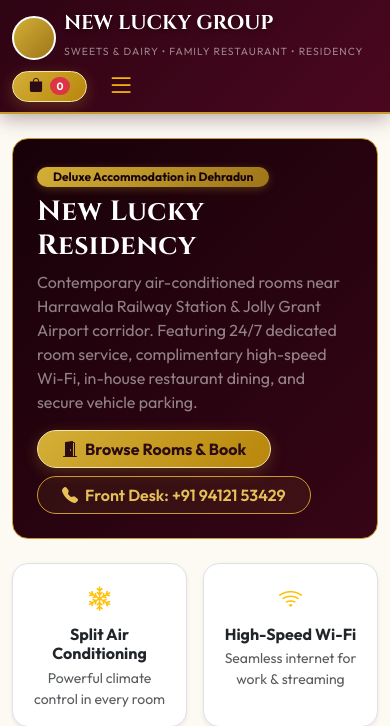
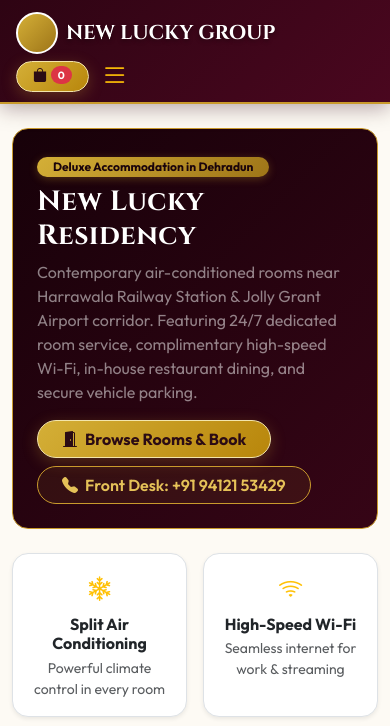
Before and after one commit to kainturarobin-alt/new-lucky-sweets, a Flask app: page /hotel in a window 390 px wide. Shown: the top 726 px of the page. Run offline with Flask 3, Linux system fonts and the light colour scheme; some libraries are stand-ins or nearby versions.

Commit message:
Fix navbar double-line text wrapping for desktop and mobile responsiveness

```diff
--- a/app/static/css/royal-theme.css
+++ b/app/static/css/royal-theme.css
@@ -41,6 +41,8 @@ h1, h2, h3, h4, .royal-heading {
     background: linear-gradient(135deg, var(--royal-maroon-dark) 0%, var(--royal-maroon) 100%);
     border-bottom: 2px solid var(--royal-gold);
     box-shadow: 0 4px 20px rgba(46, 4, 19, 0.35);
+    padding-top: 0.5rem;
+    padding-bottom: 0.5rem;
 }
 
 .royal-brand-title {
@@ -48,24 +50,72 @@ h1, h2, h3, h4, .royal-heading {
     font-weight: 700;
     color: #ffffff !important;
     text-shadow: 0 2px 4px rgba(0, 0, 0, 0.4);
+    white-space: nowrap !important;
 }
 
 .royal-brand-gold {
     color: var(--royal-gold-light) !important;
 }
 
+.royal-navbar .navbar-nav {
+    flex-wrap: nowrap !important;
+}
+
 .royal-nav-link {
     color: #f7f1e5 !important;
     font-weight: 500;
-    font-size: 0.95rem;
-    padding: 0.5rem 0.85rem !important;
+    font-size: 0.92rem;
+    padding: 0.45rem 0.75rem !important;
     transition: all 0.2s ease;
     border-radius: 8px;
+    white-space: nowrap !important;
+    display: inline-flex !important;
+    align-items: center;
+    gap: 0.35rem;
 }
 
 .royal-nav-link:hover, .royal-nav-link.active {
     color: var(--royal-gold-light) !important;
-    background: rgba(201, 154, 44, 0.15);
+    background: rgba(201, 154, 44, 0.18);
+}
+
+.btn-royal-gold {
+    white-space: nowrap !important;
+}
+
+/* Mobile & Tablet Navbar Dropdown (< 1200px) */
+@media (max-width: 1199.98px) {
+    .royal-navbar .navbar-collapse {
+        background: #360516;
+        border: 1px solid var(--royal-gold);
+        border-radius: 16px;
+        padding: 0.75rem;
+        margin-top: 0.75rem;
+        box-shadow: 0 12px 35px rgba(0, 0, 0, 0.5);
+    }
+
+    .royal-navbar .navbar-nav {
+        flex-direction: column !important;
+        gap: 0.35rem !important;
+    }
+
+    .royal-navbar .navbar-nav .nav-item {
+        width: 100%;
+    }
+
+    .royal-nav-link {
+        width: 100%;
+        display: flex !important;
+        align-items: center;
+        padding: 0.75rem 1rem !important;
+        font-size: 1rem;
+        border-bottom: 1px solid rgba(201, 154, 44, 0.12);
+        border-radius: 10px;
+    }
+
+    .royal-navbar .navbar-nav .nav-item:last-child .royal-nav-link {
+        border-bottom: none;
+    }
 }
 
 /* Royal Hero Banner */
--- a/app/templates/base.html
+++ b/app/templates/base.html
@@ -11,19 +11,19 @@
     <!-- Bootstrap Icons -->
     <link rel="stylesheet" href="https://cdn.jsdelivr.net/npm/bootstrap-icons@1.11.3/font/bootstrap-icons.min.css">
     <!-- Royal Theme CSS -->
-    <link rel="stylesheet" href="{{ url_for('static', filename='css/royal-theme.css') }}">
+    <link rel="stylesheet" href="{{ url_for('static', filename='css/royal-theme.css') }}?v=2.2">
     {% block extra_head %}{% endblock %}
 </head>
 <body>
 
     <!-- Top Announcement & Contact Bar -->
     <div class="py-1 px-3 d-none d-md-block" style="background: #2e0413; color: #e5c158; font-size: 0.85rem; border-bottom: 1px solid rgba(201,154,44,0.3);">
-        <div class="container d-flex justify-content-between align-items-center">
-            <div>
+        <div class="container-fluid px-3 px-xl-5 d-flex justify-content-between align-items-center">
+            <div class="text-nowrap">
                 <span><i class="bi bi-geo-alt-fill me-1 text-danger"></i> Miyawala Chowk, Raipur Road, Dehradun</span>
                 <span class="ms-3"><i class="bi bi-clock-fill me-1 text-warning"></i> Open Daily: 7:00 AM – 10:00 PM</span>
             </div>
-            <div class="d-flex align-items-center gap-3">
+            <div class="d-flex align-items-center gap-3 text-nowrap">
                 <a href="tel:+919412153429" class="text-decoration-none text-light">
                     <i class="bi bi-telephone-fill me-1 text-warning"></i> +91 94121 53429
                 </a>
@@ -40,64 +40,64 @@
     </div>
 
     <!-- Main Royal Navbar (Focused Exclusively on Visitors) -->
-    <nav class="navbar navbar-expand-lg royal-navbar sticky-top">
-        <div class="container">
-            <a class="navbar-brand d-flex align-items-center gap-2" href="{{ url_for('public_bp.index') }}">
-                <div class="d-flex align-items-center justify-content-center rounded-circle" style="width: 44px; height: 44px; background: linear-gradient(135deg, #d4af37, #9e7518); border: 2px solid #ffffff;">
+    <nav class="navbar navbar-expand-xl royal-navbar sticky-top">
+        <div class="container-fluid px-3 px-xl-5">
+            <a class="navbar-brand d-flex align-items-center gap-2 py-1 text-nowrap" href="{{ url_for('public_bp.index') }}">
+                <div class="d-flex align-items-center justify-content-center rounded-circle flex-shrink-0" style="width: 42px; height: 42px; background: linear-gradient(135deg, #d4af37, #9e7518); border: 2px solid #ffffff;">
                     <i class="bi bi-crown-fill text-dark fs-5"></i>
                 </div>
-                <div>
-                    <span class="royal-brand-title d-block fs-5 lh-1">NEW LUCKY GROUP</span>
-                    <small class="text-white-50" style="font-size: 0.65rem; letter-spacing: 1px;">SWEETS & DAIRY • FAMILY RESTAURANT • RESIDENCY</small>
+                <div class="lh-1">
+                    <span class="royal-brand-title d-block fs-5">NEW LUCKY GROUP</span>
+                    <small class="text-white-50 d-none d-sm-block" style="font-size: 0.62rem; letter-spacing: 0.8px;">SWEETS & DAIRY • RESTAURANT • RESIDENCY</small>
                 </div>
             </a>
 
             <!-- Mobile Action Buttons -->
-            <div class="d-flex align-items-center gap-2 d-lg-none">
-                <button class="btn btn-sm btn-royal-gold px-3 rounded-pill" type="button" data-bs-toggle="offcanvas" data-bs-target="#cartOffcanvas">
-                    <i class="bi bi-bag-fill me-1"></i>
+            <div class="d-flex align-items-center gap-2 d-xl-none">
+                <button class="btn btn-sm btn-royal-gold px-3 rounded-pill d-inline-flex align-items-center gap-1 text-nowrap" type="button" data-bs-toggle="offcanvas" data-bs-target="#cartOffcanvas">
+                    <i class="bi bi-bag-fill"></i>
                     <span class="cart-count-badge badge bg-danger rounded-pill">0</span>
                 </button>
-                <button class="navbar-toggler border-0 text-white" type="button" data-bs-toggle="collapse" data-bs-target="#royalNav">
+                <button class="navbar-toggler border-0 text-white p-1" type="button" data-bs-toggle="collapse" data-bs-target="#royalNav">
                     <i class="bi bi-list fs-1 text-warning"></i>
                 </button>
             </div>
 
             <div class="collapse navbar-collapse justify-content-center" id="royalNav">
-                <ul class="navbar-nav mb-2 mb-lg-0 gap-1 gap-lg-2">
+                <ul class="navbar-nav mb-2 mb-xl-0 gap-1 gap-xl-2 align-items-xl-center">
                     <li class="nav-item">
-                        <a class="nav-link royal-nav-link" href="{{ url_for('public_bp.index') }}">
-                            <i class="bi bi-house-door me-1"></i> Home
+                        <a class="nav-link royal-nav-link text-nowrap {% if request.path == '/' %}active{% endif %}" href="{{ url_for('public_bp.index') }}">
+                            <i class="bi bi-house-door me-1"></i><span>Home</span>
                         </a>
                     </li>
                     <li class="nav-item">
-                        <a class="nav-link royal-nav-link" href="{{ url_for('public_bp.products') }}">
-                            <i class="bi bi-basket2-fill text-warning me-1"></i> Products (Sweets & Dairy)
+                        <a class="nav-link royal-nav-link text-nowrap {% if request.path == '/products' %}active{% endif %}" href="{{ url_for('public_bp.products') }}">
+                            <i class="bi bi-basket2-fill text-warning me-1"></i><span>Sweets & Dairy</span>
                         </a>
                     </li>
                     <li class="nav-item">
-                        <a class="nav-link royal-nav-link" href="{{ url_for('public_bp.restaurant') }}">
-                            <i class="bi bi-egg-fried text-warning me-1"></i> Family Restaurant
+                        <a class="nav-link royal-nav-link text-nowrap {% if request.path == '/restaurant' %}active{% endif %}" href="{{ url_for('public_bp.restaurant') }}">
+                            <i class="bi bi-egg-fried text-warning me-1"></i><span>Family Restaurant</span>
                         </a>
                     </li>
                     <li class="nav-item">
-                        <a class="nav-link royal-nav-link" href="{{ url_for('public_bp.hotel') }}">
-                            <i class="bi bi-building text-warning me-1"></i> Hotel Residency
+                        <a class="nav-link royal-nav-link text-nowrap {% if request.path == '/hotel' %}active{% endif %}" href="{{ url_for('public_bp.hotel') }}">
+                            <i class="bi bi-building text-warning me-1"></i><span>Hotel Residency</span>
                         </a>
                     </li>
                     <li class="nav-item">
-                        <a class="nav-link royal-nav-link" href="{{ url_for('public_bp.track_order_search') }}">
-                            <i class="bi bi-crosshair text-warning me-1"></i> Track Order
+                        <a class="nav-link royal-nav-link text-nowrap {% if request.path == '/track' or '/track/' in request.path %}active{% endif %}" href="{{ url_for('public_bp.track_order_search') }}">
+                            <i class="bi bi-crosshair text-warning me-1"></i><span>Track Order</span>
                         </a>
                     </li>
                 </ul>
             </div>
 
             <!-- Desktop Action Buttons -->
-            <div class="d-none d-lg-flex align-items-center gap-2">
-                <button class="btn btn-royal-gold px-3 py-2 rounded-pill d-flex align-items-center gap-2" type="button" data-bs-toggle="offcanvas" data-bs-target="#cartOffcanvas">
+            <div class="d-none d-xl-flex align-items-center gap-2">
+                <button class="btn btn-royal-gold px-3 py-2 rounded-pill d-inline-flex align-items-center gap-2 text-nowrap flex-shrink-0" type="button" data-bs-toggle="offcanvas" data-bs-target="#cartOffcanvas">
                     <i class="bi bi-bag-fill fs-6"></i>
-                    <span>Your Order</span>
+                    <span class="text-nowrap fw-bold">Your Order</span>
                     <span class="cart-count-badge badge bg-danger rounded-pill">0</span>
                 </button>
             </div>
```
